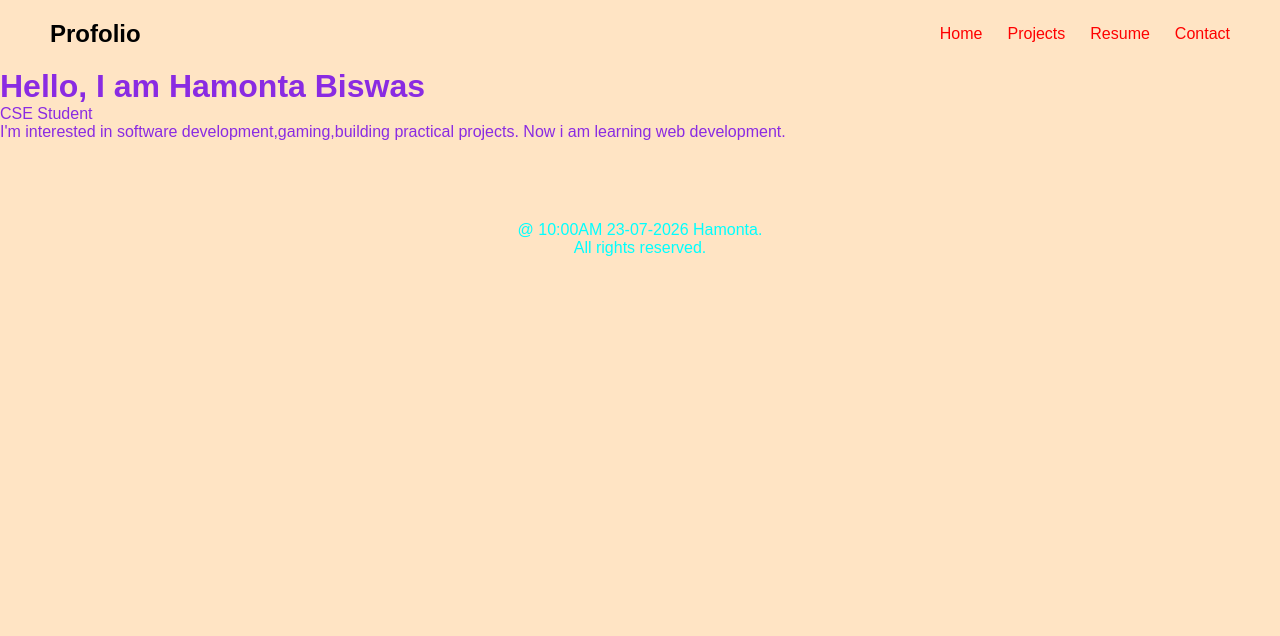
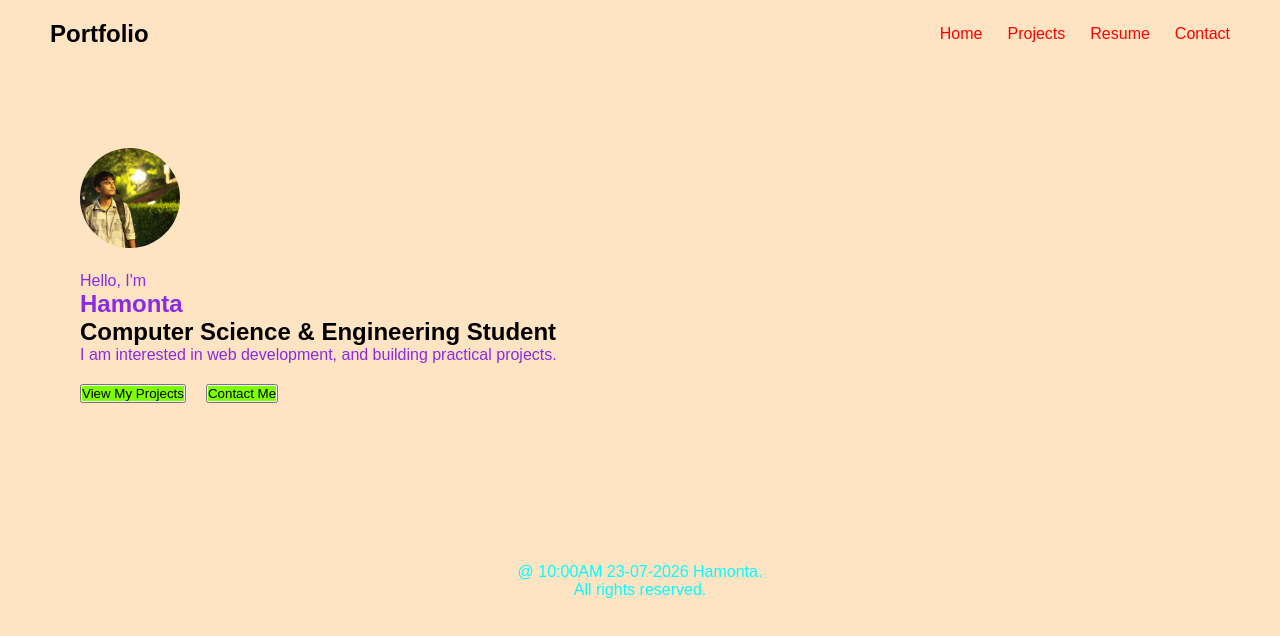
Before and after one commit to Ham0nta/Hams_portfolio, a React (Vite) app: page / in a window 1280 px wide. Shown: the top 636 px of the page. Built offline with nearby package versions, Linux system fonts and the light colour scheme.

Commit message:
Added Hero section

```diff
--- /dev/null
+++ b/src/components/Hero.css
@@ -0,0 +1,31 @@
+.hero {
+  display: flex;
+  flex-direction: column;
+  justify-content: space-between;
+  align-items: flex-start;
+  gap: 20px;
+  padding: 80px;
+}
+.hero-image {
+  align-self: flex-start;
+}
+.hero-image img {
+  width: 100px;
+  height: 100px;
+  object-fit: cover;
+  border-radius: 50%;
+}
+.hero-buttons {
+  display: flex;
+  gap: 20px;
+  margin-top: 20px;
+}
+.hero-buttons a {
+  text-decoration: none;
+  background-color: chartreuse;
+  color: black;
+  transition: 0.3s;
+}
+.hero-buttons a:hover{
+  transform: translateY(-3px);
+}
--- /dev/null
+++ b/src/components/Hero.jsx
@@ -0,0 +1,25 @@
+import {Link} from "react-router-dom";
+import "./Hero.css";
+import profileImage from "../assets/profile.JPG";
+function Hero() {
+  return (
+    <section className="hero">
+      <div className="hero-image">
+        <img src={profileImage} alt="Hamonta" />
+      </div>
+      <div className="hero-content">
+        <p>Hello, I'm</p>
+        <h1>Hamonta</h1>
+        <h2>Computer Science & Engineering Student</h2>
+        <p>
+          I am interested in web development, and building practical projects.
+        </p>
+        <div className="hero-buttons">
+          <button><Link to ="/projects">View My Projects</Link></button>
+          <button><Link to="/Contacts">Contact Me</Link></button>
+        </div>
+      </div>
+    </section>
+  );
+}
+export default Hero;
--- a/src/components/Navbar.jsx
+++ b/src/components/Navbar.jsx
@@ -3,7 +3,7 @@ import "./Navbar.css";
 function Navbar() {
   return (
     <nav>
-      <h2>Profolio</h2>
+      <h2>Portfolio</h2>
       <div>
         <Link to="/">Home</Link>
         <Link to="/projects">Projects</Link>
--- a/src/pages/Home.jsx
+++ b/src/pages/Home.jsx
@@ -1,12 +1,8 @@
+import Hero from "../components/Hero";
 function Home() {
   return (
     <main>
-      <h1>Hello, I am Hamonta Biswas</h1>
-      <p>CSE Student</p>
-      <p>
-        I'm interested in software development,gaming,building practical
-        projects. Now i am learning web development.
-      </p>
+      <Hero />
     </main>
   );
 }
```
Also changed, not shown: src/assets/profile.JPG (added).
